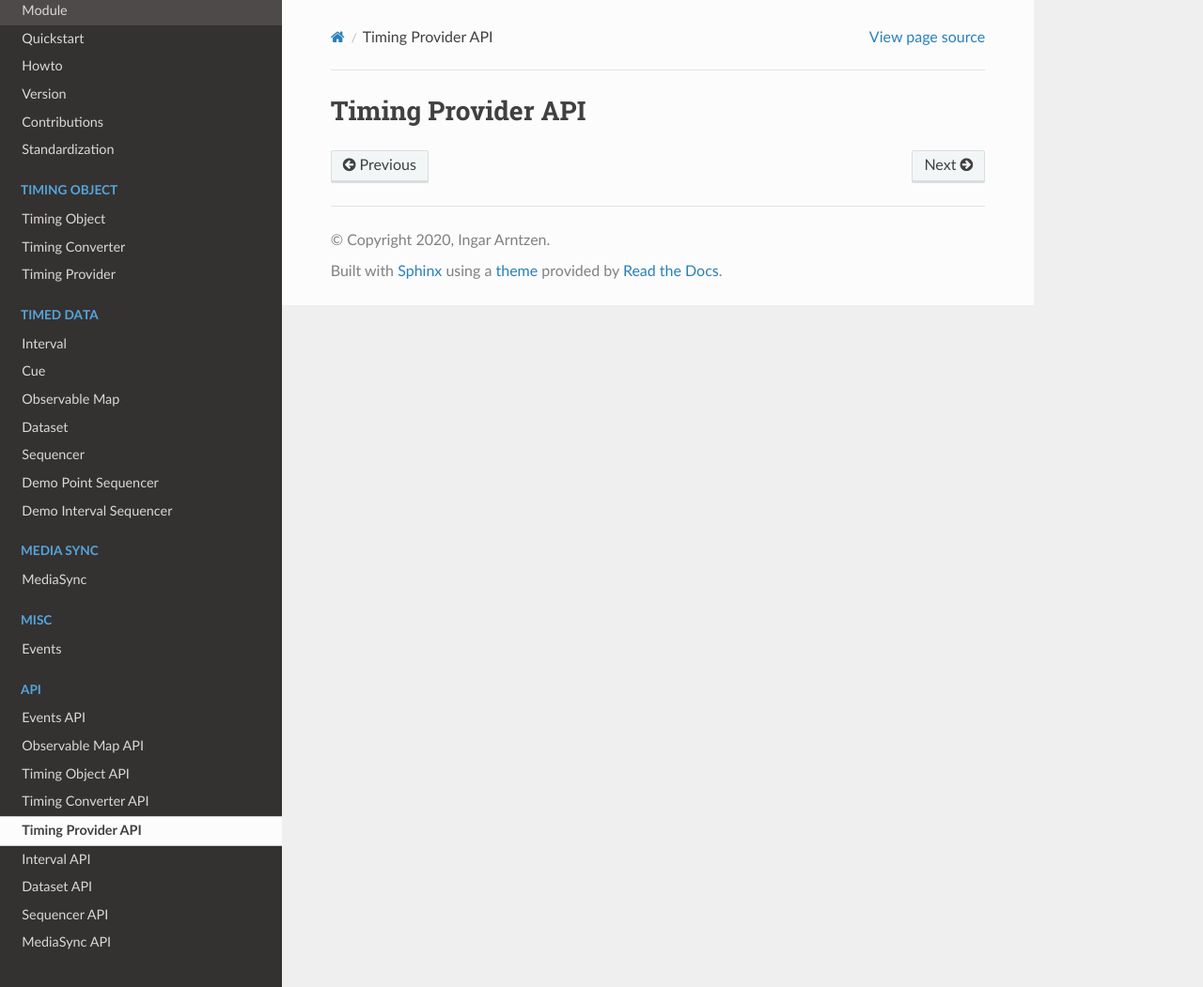
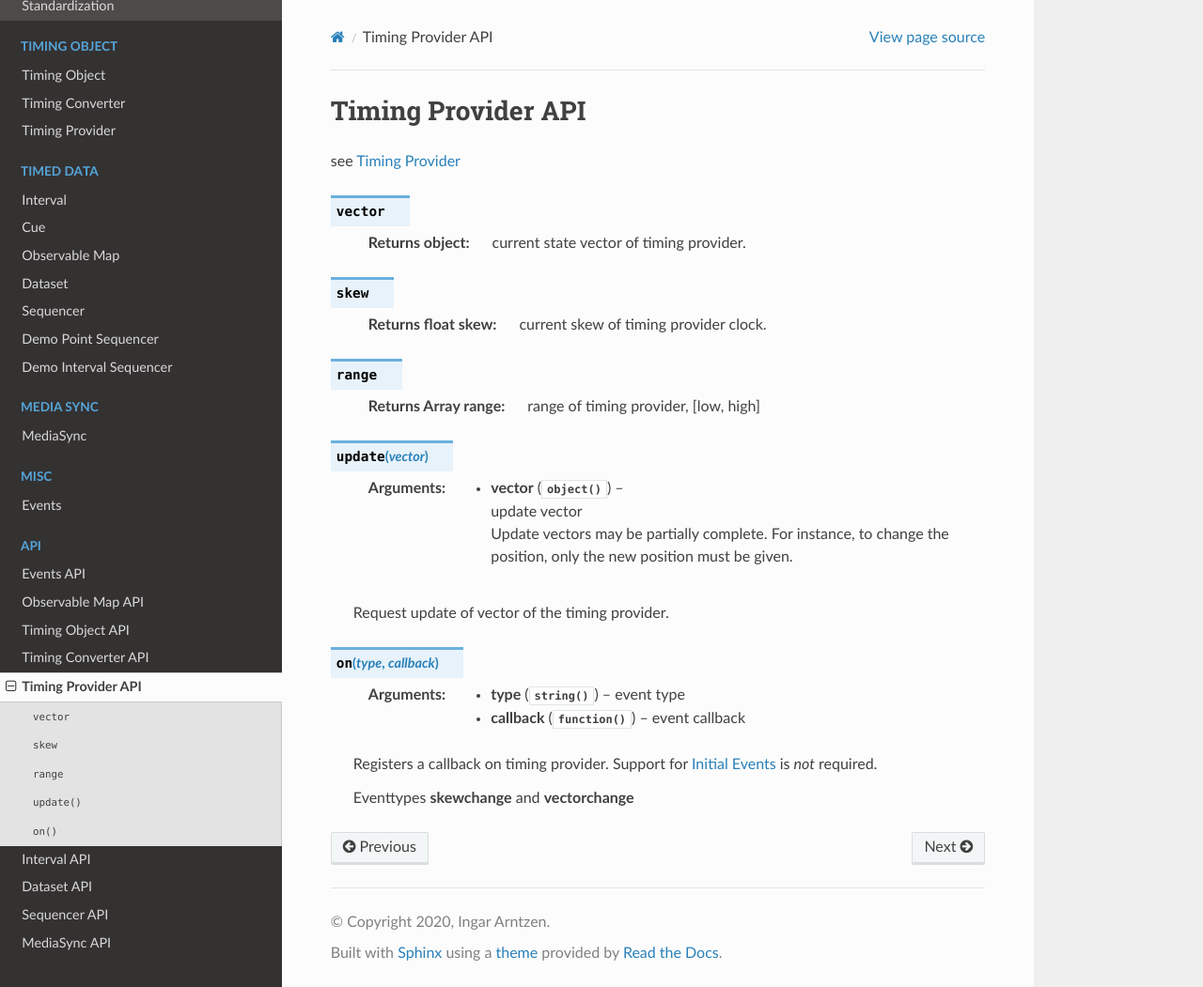
Before and after one commit to ingararntzen/timingdocs, a Sphinx documentation site: the page built from docs/source/api/timingprovider_api.rst, in a window 1280 px wide and 1051 px high. Shown: the whole window at 94% size. Built offline with Sphinx 7.4.7 and the Read the Docs theme 2.0.0, drawn with Linux system fonts in a browser that asks for light colours.

Commit message:
fixed timing provider

```diff
--- a/docs/source/api/timingprovider_api.rst
+++ b/docs/source/api/timingprovider_api.rst
@@ -3,3 +3,35 @@
 ========================================================================
 Timing Provider API
 ========================================================================
+
+see :ref:`timingprovider`
+
+
+..  js:attribute:: vector
+
+    :returns object: current state vector of timing provider.
+
+..  js:attribute:: skew
+
+    :returns float skew: current skew of timing provider clock.
+
+..  js:attribute:: range
+
+    :returns Array range: range of timing provider, [low, high]
+
+..  js:method:: update (vector)
+
+    :param object vector: update vector
+
+        Update vectors may be partially complete. For instance, to change the position, only the new position must be given.
+
+    Request update of vector of the timing provider.
+
+..  js:method:: on (type, callback)
+
+    :param string type: event type
+    :param function callback: event callback
+
+    Registers a callback on timing provider. Support for :ref:`events-init` is *not* required.
+
+    Eventtypes **skewchange** and **vectorchange**
```
